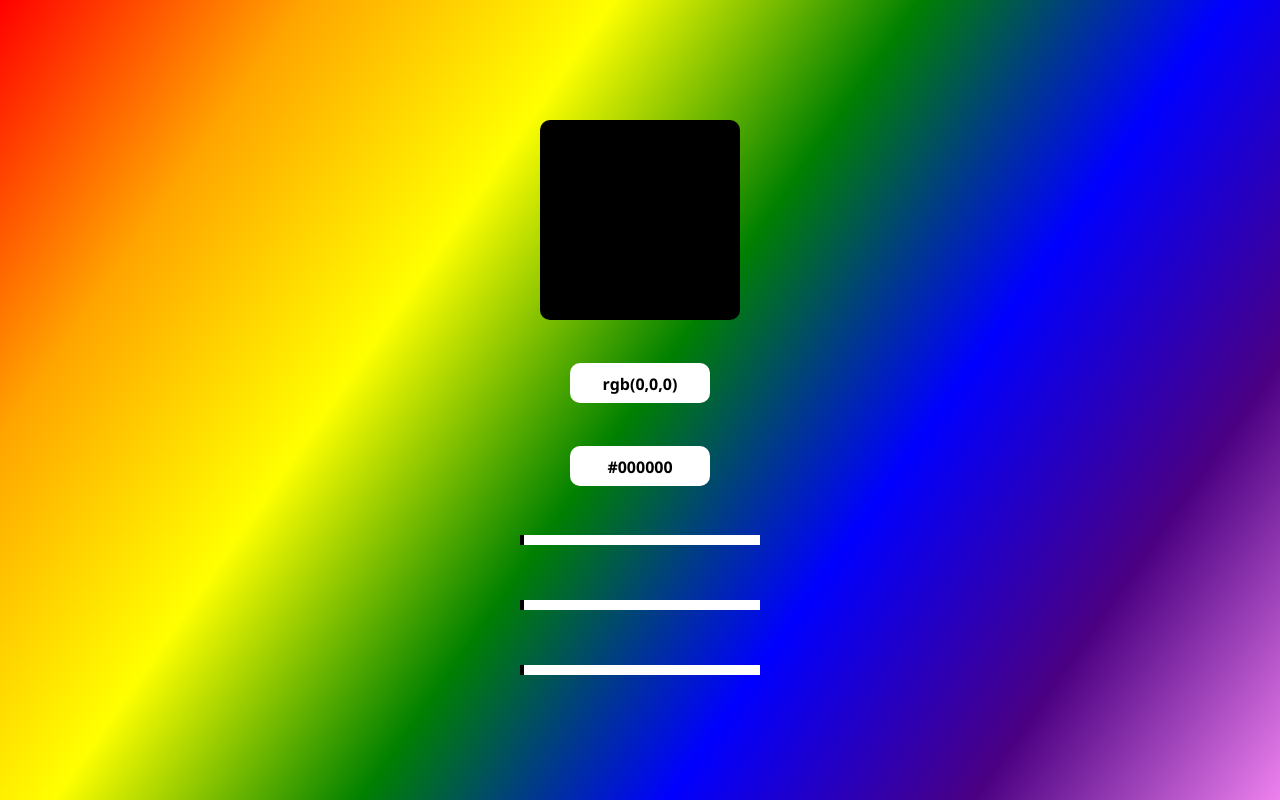
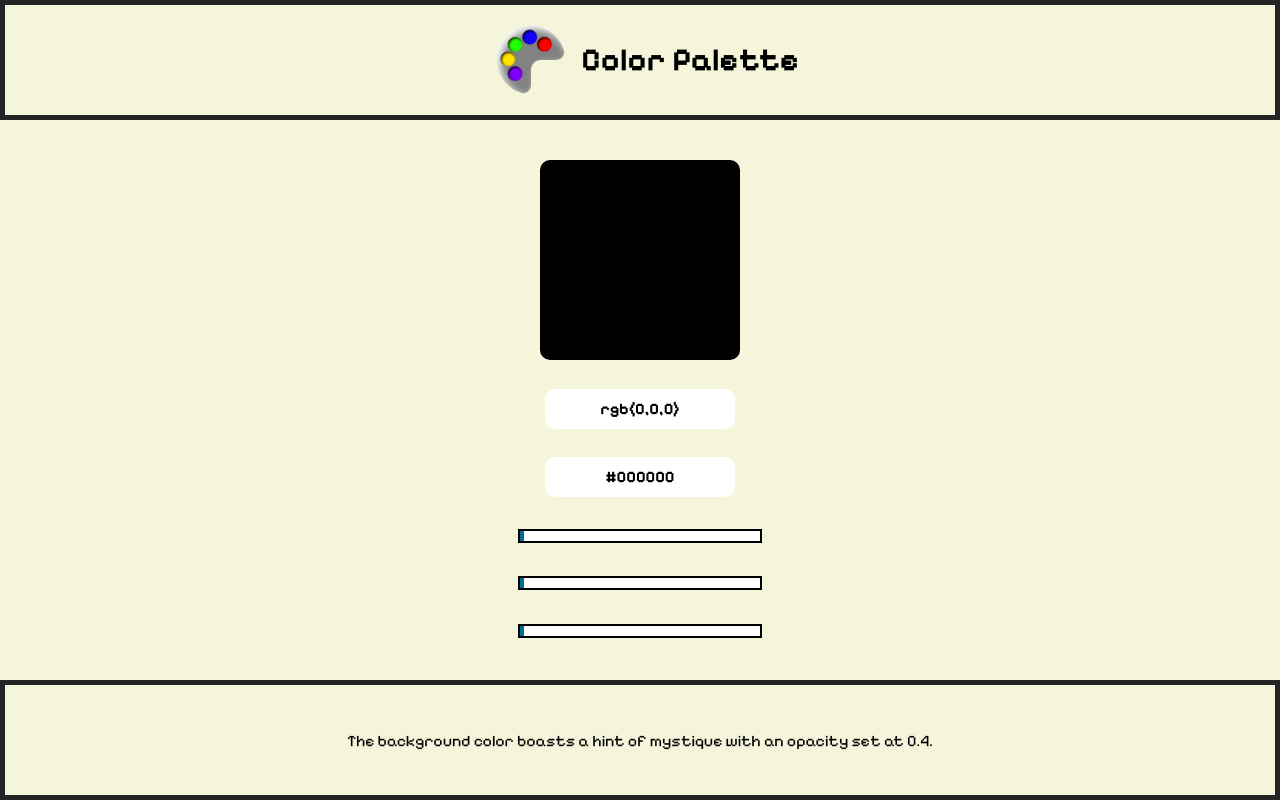
Before and after one commit to Sanjay1592000/Color_Palette, a plain HTML site: page index.html in a window 1280 px wide. Drawn offline with Linux system fonts and the light colour scheme.

Commit message:
huge changes in ui

```diff
--- a/index.html
+++ b/index.html
@@ -3,12 +3,19 @@
 <head>
     <meta charset="UTF-8">
     <meta name="viewport" content="width=device-width, initial-scale=1.0">
+    <link rel="preconnect" href="https://fonts.googleapis.com">
+    <link rel="preconnect" href="https://fonts.gstatic.com" crossorigin>
+    <link href="https://fonts.googleapis.com/css2?family=Pixelify+Sans:wght@400;500;600;700&display=swap" rel="stylesheet">
     <link rel="shortcut icon" href="image/color_logo.png" type="image/x-icon">
     <link rel="stylesheet" href="style.css">
     <title>Color Palette</title>
 </head>
 <body>
     <div class="container">
+        <header>
+            <img src="image/color_logo.png" alt="logo" srcset="">
+            <h1>Color Palette</h1>
+        </header>
         <div class="subcontainer">
             <div class="colorplate" id="color"></div>
             <div class="colorval" id="colorval1">rgb(0,0,0)</div>
@@ -23,6 +30,9 @@
                 <input type="range" name="green" id="green" value="0" min="0" max="255">
             </div>
         </div>
+        <footer>
+            <p>The background color boasts a hint of mystique with an opacity set at 0.4.</p>
+        </footer>
     </div>
     <script src="script.js"></script>
 </body>
--- a/script.js
+++ b/script.js
@@ -38,6 +38,7 @@ function color(){
     let bgcolor = document.getElementById("color");
     let colval = document.getElementById("colorval1");
     bgcolor.style.backgroundColor = `rgb(${redval},${blueval},${greenval})`;
+    document.body.style.backgroundColor = `rgb(${redval},${blueval},${greenval}, 0.4)`;
     colval.innerHTML = `rgb(${redval},${blueval},${greenval})`;
     hexval();
 }
--- a/style.css
+++ b/style.css
@@ -1,22 +1,38 @@
 body{
     margin: 0;
-    background: linear-gradient(125deg, red,orange,yellow,green,blue,indigo,violet);
-    font-family: 'Segoe UI', Tahoma, Geneva, Verdana, sans-serif;
+    background-color: beige;
+    font-family: 'Pixelify Sans', cursive;
 }
 .container{
     display: flex;
+    flex-direction: column;
     width: 100vw;
     height: 100vh;
+    align-items: center;
+    justify-content: space-between;
+}
+header,footer{
+    display: flex;
+    width: 100%;
+    height: 15%;
     justify-content: center;
     align-items: center;
+    box-shadow: inset 0px 0px 0px 5px rgb(37, 36, 36);
+}
+footer p{
+    margin: 0px 15px;
+}
+header img{
+    width: 100px;
+    height: 100px;
 }
 .subcontainer{
     display: flex;
     flex-direction: column;
     align-items: center;
     justify-content: space-between;
-    width: 70%;
-    height: 70%;
+    width: 100%;
+    height: 60%;
 }
 .colorplate{
     width: 200px;
@@ -27,7 +43,7 @@ body{
 .colorval{
     text-align: center;
     padding: 10px 20px;
-    width: 100px;
+    width: 150px;
     height: 20px;
     border-radius: 10px;
     background-color: #ffffff;
@@ -41,13 +57,14 @@ body{
     width: 15rem;
 }
 .color > input[type="range"]::-webkit-slider-runnable-track {
+    box-shadow: 0px 0px 0px 2px black;
     background: #ffffff;
     height: 10px;
 }
 .color > input[type="range"]::-webkit-slider-thumb {
     -webkit-appearance: none;
     appearance: none;
-    background: #000000;
+    background: #007092;
     height: 10px;
     width: 4px;
   }
```
